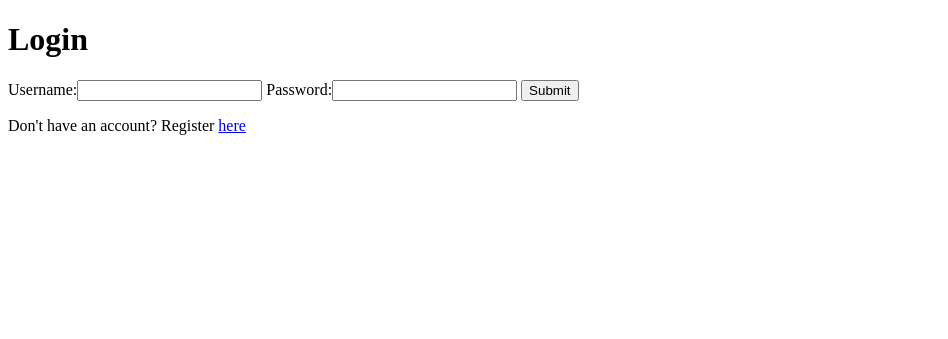
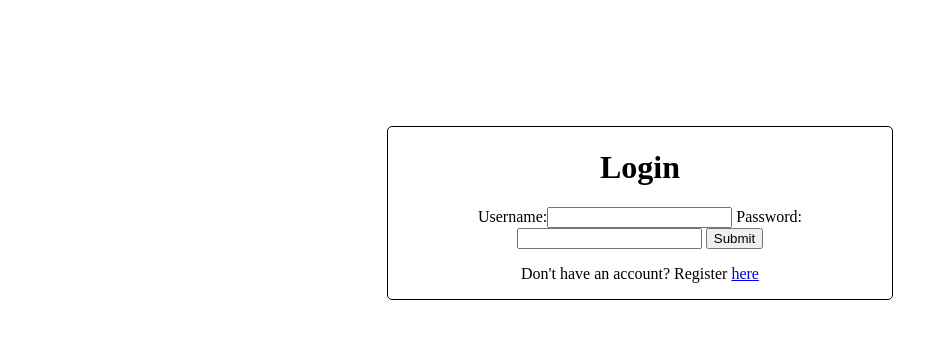
Before and after one commit to Denzel97/Awards, a Django app: page /accounts/login/ in a window 1280 px wide. Shown: the top 339 px of the page, without its empty margins (0-948 px from the left). Run offline with Django 3.2, Linux system fonts and the light colour scheme.

Commit message:
migrated

```diff
--- a/awards/templates/home.html
+++ b/awards/templates/home.html
@@ -76,7 +76,7 @@
     </div>
   </header>
 
-  <!-- About Section -->
+  <!-- About Section
   <section id="about" class="about-section text-center">
     <div class="container">
       <div class="row">
@@ -90,7 +90,7 @@
       </div>
       <img src="{% static 'img/denzel3.jpg' %}" class="img-fluid" alt="" height="100%" width="80%">
     </div>
-  </section>
+  </section> -->
 
   <!-- Projects Section -->
   <section id="projects" class="projects-section bg-light">
@@ -159,7 +159,7 @@
     <div class="row">
       <div class="col-md-5"></div>
       <div class="col-md-2">
-        <button class="button"><span>Projects </span></button>
+        <button class="button"><span>Post Projects </span></button>
       </div>
       <div class="col-md-5"></div>
     </div>
--- a/awards/templates/login.html
+++ b/awards/templates/login.html
@@ -9,6 +9,10 @@
 </head>
 
 <body>
+    <div class="row">
+        <div class="col-md-4"></div>
+        <div class="col-md-4">
+            <div id="form">
                 <h1>Login</h1>
                 <form method="POST">
                     {% csrf_token %}
@@ -16,6 +20,29 @@
                     <input type="submit" />
                 </form>
                 <p>Don't have an account? Register <a href="/accounts/register/">here</a></p>
+            </div>
+        </div>
+        <div class="col-md-4"></div>
+    </div>
+
 </body>
+<style>
+    h1 {
+        text-align: center;
+    }
+
+    #form {
+        text-align: center;
+        border: 0.5px solid black;
+        margin-right: 30%;
+        margin-left: 30%;
+        margin-top: 10%;
+        border-radius: 5px;
+    }
+
+    p {
+        text-align: center;
+    }
+</style>
 
 </html>
```
Also changed, not shown: awards/myapp/models.py (+10 -1 lines), awards/templates/signup.html (+28 -5 lines), awards/myapp/migrations/0001_initial.py (added). Lines whose indentation alone changed are shown as unchanged.
